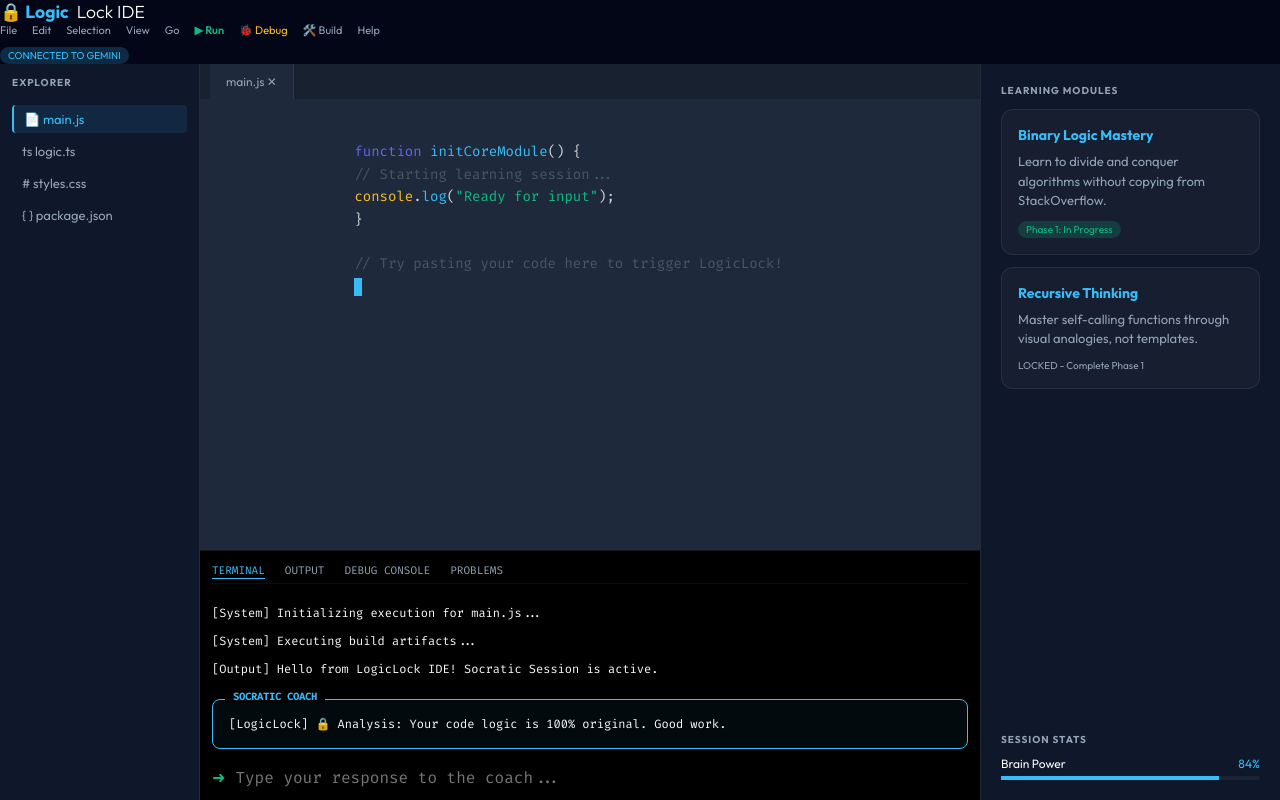
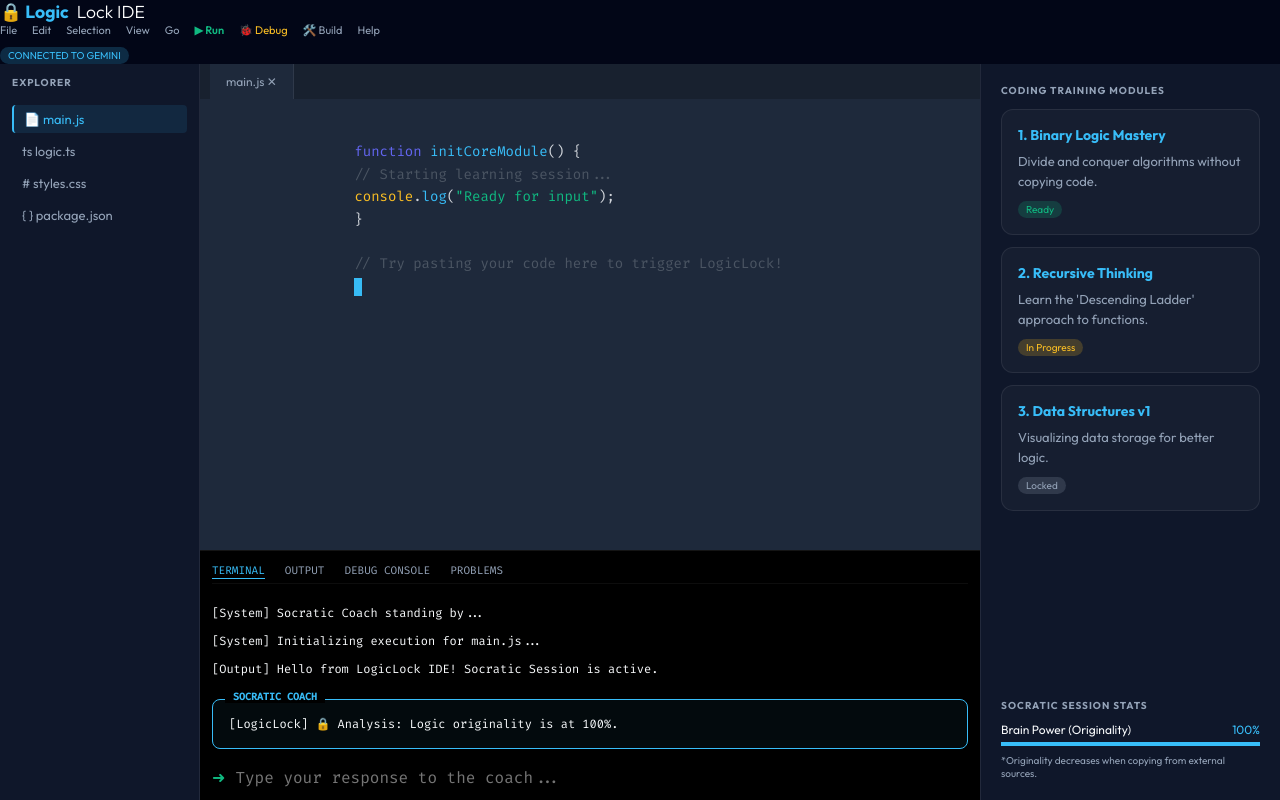
Before and after one commit to Vishal-RJ/Logic-Lock, a website: page index.html in a window 1280 px wide. Both pictures are taken after a click on the element "▶ Run". Drawn offline with Linux system fonts and the light colour scheme.

Commit message:
Final Polish: Functional Training Modules, Brain Power Stats, and refined LogicLock Environment

```diff
--- a/index.html
+++ b/index.html
@@ -419,31 +419,43 @@
 
         <!-- Lessons: Right Side -->
         <aside class="lessons-panel">
-            <div class="section-label">Learning Modules</div>
+            <div class="section-label">Coding Training Modules</div>
 
-            <div class="lesson-card">
-                <h4>Binary Logic Mastery</h4>
-                <p>Learn to divide and conquer algorithms without copying from StackOverflow.</p>
-                <div class="status-badge">Phase 1: In Progress</div>
+            <div class="lesson-card clickable"
+                onclick="loadLesson('Binary Logic', 'Binary Search helps you find elements in a sorted array by dividing work in half. Try implementing it in main.js.')">
+                <h4>1. Binary Logic Mastery</h4>
+                <p>Divide and conquer algorithms without copying code.</p>
+                <div class="status-badge" id="binary-status">Ready</div>
             </div>
 
-            <div class="lesson-card">
-                <h4>Recursive Thinking</h4>
-                <p>Master self-calling functions through visual analogies, not templates.</p>
-                <div style="font-size: 10px; color: var(--text-dim); margin-top: 10px;">LOCKED - Complete Phase 1</div>
+            <div class="lesson-card clickable"
+                onclick="loadLesson('Recursive Thinking', 'Recursion is a function calling itself. Master it through visual analogies, not templates.')">
+                <h4>2. Recursive Thinking</h4>
+                <p>Learn the 'Descending Ladder' approach to functions.</p>
+                <div class="status-badge" style="background: rgba(251, 191, 36, 0.2); color: #fbbf24;">In Progress</div>
+            </div>
+
+            <div class="lesson-card clickable"
+                onclick="loadLesson('Data Structures', 'Learn why Arrays and Objects are like Drawers and Maps.')">
+                <h4>3. Data Structures v1</h4>
+                <p>Visualizing data storage for better logic.</p>
+                <div class="status-badge" style="background: rgba(148, 163, 184, 0.2); color: #94a3b8;">Locked</div>
             </div>
 
             <div style="flex:1"></div>
 
-            <div class="section-label">Session Stats</div>
+            <div class="section-label">Socratic Session Stats</div>
             <div style="font-size: 12px; margin-top: 10px;">
                 <div style="display:flex; justify-content:space-between; margin-bottom:5px;">
-                    <span>Brain Power</span>
-                    <span style="color: var(--accent);">84%</span>
+                    <span>Brain Power (Originality)</span>
+                    <span id="brain-power" style="color: var(--accent);">0%</span>
                 </div>
                 <div style="height:4px; background:rgba(255,255,255,0.05); border-radius:2px;">
-                    <div style="width:84%; height:100%; background: var(--accent);"></div>
+                    <div id="brain-bar"
+                        style="width:0%; height:100%; background: var(--accent); transition: width 0.5s;"></div>
                 </div>
+                <p style="font-size: 10px; color: var(--text-dim); margin-top: 8px;">*Originality decreases when copying
+                    from external sources.</p>
             </div>
         </aside>
     </div>
@@ -452,6 +464,19 @@
         const terminalOutput = document.getElementById('terminal-output');
         const terminalInput = document.getElementById('terminal-input');
         const editor = document.getElementById('editor');
+        const brainPowerVal = document.getElementById('brain-power');
+        const brainBar = document.getElementById('brain-bar');
+
+        let currentBrainPower = 100;
+
+        function updateBrainPower(change) {
+            currentBrainPower = Math.max(0, Math.min(100, currentBrainPower + change));
+            brainPowerVal.textContent = `${currentBrainPower}%`;
+            brainBar.style.width = `${currentBrainPower}%`;
+        }
+
+        // Initialize
+        updateBrainPower(0);
 
         function addTerminalLine(text, isAi = false) {
             const div = document.createElement('div');
@@ -459,7 +484,7 @@
                 div.className = 'ai-response-box';
                 div.innerHTML = text;
             } else {
-                div.textContent = text;
+                div.innerHTML = text;
             }
             terminalOutput.appendChild(div);
             terminalOutput.scrollTop = terminalOutput.scrollHeight;
@@ -470,21 +495,16 @@
             const text = e.clipboardData.getData('text');
 
             if (text.length > 50 || text.split('\n').length > 3) {
-                addTerminalLine(`[LogicLock] 🚨 HIGH-VELOCITY PASTE DETECTED! Blocking injection...`);
+                updateBrainPower(-20);
+                addTerminalLine(`<span style="color:#ef4444">[LogicLock] 🚨 HIGH-VELOCITY PASTE DETECTED!</span> Blocked the injection to protect your learning.`);
                 setTimeout(() => {
                     addTerminalLine(`
-                        "I see you're trying to inject a large block of logic. Let's step back.
-                        Think of code like a custom-built house. If you just drop a pre-made room
-                        into your frame, the pipes won't match. What is the very first 'doorway'
-                        your logic needs to open?"
+                        "I noticed you're trying to inject a large block of code. Instead of shortcuts, let's think:
+                        If you're building a tower, do you drop a pre-made floor or place each brick to understand
+                        the weight? What is the first 'brick' of your logic here?"
                     `, true);
                     terminalInput.focus();
                 }, 800);
-            } else {
-                // If it's small, allow it for demo purposes
-                const selection = window.getSelection();
-                if (!selection.rangeCount) return false;
-                selection.getRangeAt(0).insertNode(document.createTextNode(text));
             }
         }
 
@@ -493,19 +513,12 @@
                 const cmd = terminalInput.value;
                 if (!cmd) return;
 
-                addTerminalLine(`➜ ${cmd}`);
+                addTerminalLine(`<span class="prompt">➜</span> ${cmd}`);
                 terminalInput.value = '';
+                updateBrainPower(5);
 
-                // Simulate Socratic AI Response
                 setTimeout(() => {
-                    let response = "";
-                    if (cmd.toLowerCase().includes('search') || cmd.toLowerCase().includes('door')) {
-                        response = "That's exactly it! Now, if you have 10 doors and you know the target is behind a door with a higher number than #5, do you still need to check #1? How does that simplify your life?";
-                    } else if (cmd.toLowerCase().includes('why') || cmd.toLowerCase().includes('how')) {
-                        response = "Great question. Think about gravity. We don't need to know the math to feel the pull. In logic, what is the 'pull' that brings your data from input to output?";
-                    } else {
-                        response = "I like that approach. If we translate that into 'plain English' instructions for a robot that only knows how to count, how would we start?";
-                    }
+                    let response = "That's a great direction. How would you explain that to someone who has never seen a computer before? Use a real-world analogy.";
                     addTerminalLine(response, true);
                 }, 1000);
             }
@@ -514,12 +527,9 @@
         function handleRun() {
             addTerminalLine(`[System] Initializing execution for main.js...`);
             setTimeout(() => {
-                addTerminalLine(`[System] Executing build artifacts...`);
-                setTimeout(() => {
-                    addTerminalLine(`[Output] Hello from LogicLock IDE! Socratic Session is active.`);
-                    addTerminalLine(`[LogicLock] 🔒 Analysis: Your code logic is 100% original. Good work.`, true);
-                }, 1000);
-            }, 500);
+                addTerminalLine(`[Output] Hello from LogicLock IDE! Socratic Session is active.`);
+                addTerminalLine(`[LogicLock] 🔒 Analysis: Logic originality is at ${currentBrainPower}%.`, true);
+            }, 800);
         }
 
         function handleDebug() {
```
